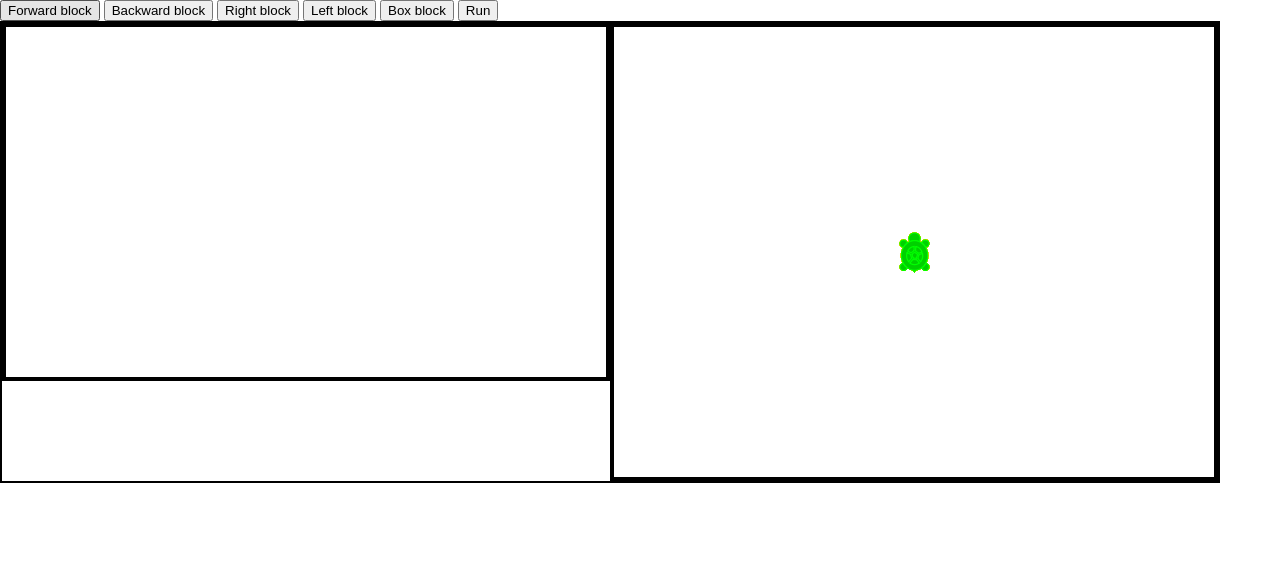
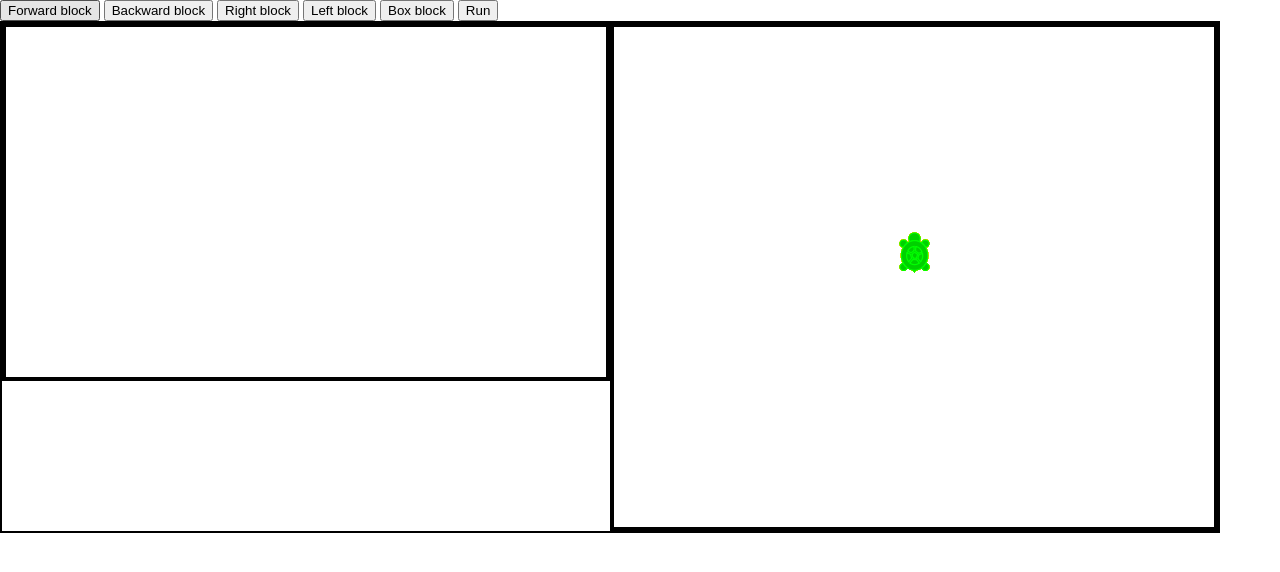
Before and after one commit to jrg96/turtlejs, a plain HTML site: page mini-TA.html in a window 1280 px wide. Drawn offline with Linux system fonts and the light colour scheme.

Commit message:
Stages Objects

```diff
--- a/mini-TA.html
+++ b/mini-TA.html
@@ -20,9 +20,9 @@
               dock_descriptor.add_upper_dock([17, 1]);
               dock_descriptor.add_lower_dock([17, 43]);
               dock_descriptor.add_param_dock([115, 25]);
-              var sprit = new Sprite('block_res/basic1arg.svg', layer, true);
+              var sprit = new Sprite('block_res/basic1arg.svg', block_stage.layer, true);
               sprit.set_label('Forward', 5, 13, 19, 'Calibri', 'black');
-              var block1 = new TurtleBlock(sprit, layer, dock_descriptor, forward_block, null, [turtle, draw_tracker, null]);
+              var block1 = new TurtleBlock(sprit, block_stage.layer, dock_descriptor, forward_block, null, [draw_stage.turtle, draw_stage.draw_tracker, null]);
               block1.params[2] = block1;
               block_tracker.add_block(block1);
               block1.block_id = block_tracker.get_next_id();
@@ -32,9 +32,9 @@
               dock_descriptor.add_upper_dock([17, 1]);
               dock_descriptor.add_lower_dock([17, 43]);
               dock_descriptor.add_param_dock([115, 25]);
-              var sprit2 = new Sprite('block_res/basic1arg.svg', layer, true);
+              var sprit2 = new Sprite('block_res/basic1arg.svg', block_stage.layer, true);
               sprit2.set_label('Backward', 5, 13, 19, 'Calibri', 'black');
-              var block2 = new TurtleBlock(sprit2, layer, dock_descriptor, backward_block, null, [turtle, draw_tracker, null]);
+              var block2 = new TurtleBlock(sprit2, block_stage.layer, dock_descriptor, backward_block, null, [draw_stage.turtle, draw_stage.draw_tracker, null]);
               block2.params[2] = block2;
               block_tracker.add_block(block2);
               block2.block_id = block_tracker.get_next_id();
@@ -44,9 +44,9 @@
               dock_descriptor.add_upper_dock([17, 1]);
               dock_descriptor.add_lower_dock([17, 43]);
               dock_descriptor.add_param_dock([115, 25]);
-              var sprit3 = new Sprite('block_res/basic1arg.svg', layer, true);
+              var sprit3 = new Sprite('block_res/basic1arg.svg', block_stage.layer, true);
               sprit3.set_label('Right', 5, 13, 19, 'Calibri', 'black');
-              var block3 = new TurtleBlock(sprit3, layer, dock_descriptor, right_block, null, [turtle, draw_tracker, null]);
+              var block3 = new TurtleBlock(sprit3, block_stage.layer, dock_descriptor, right_block, null, [draw_stage.turtle, draw_stage.draw_tracker, null]);
               block3.params[2] = block3;
               block_tracker.add_block(block3);
               block3.block_id = block_tracker.get_next_id();
@@ -56,9 +56,9 @@
               dock_descriptor.add_upper_dock([17, 1]);
               dock_descriptor.add_lower_dock([17, 43]);
               dock_descriptor.add_param_dock([115, 25]);
-              var sprit4 = new Sprite('block_res/basic1arg.svg', layer, true);
+              var sprit4 = new Sprite('block_res/basic1arg.svg', block_stage.layer, true);
               sprit4.set_label('Left', 5, 13, 19, 'Calibri', 'black');
-              var block4 = new TurtleBlock(sprit4, layer, dock_descriptor, left_block, null, [turtle, draw_tracker, null]);
+              var block4 = new TurtleBlock(sprit4, block_stage.layer, dock_descriptor, left_block, null, [draw_stage.turtle, draw_stage.draw_tracker, null]);
               block4.params[2] = block4;
               block_tracker.add_block(block4);
               block4.block_id = block_tracker.get_next_id();
@@ -66,9 +66,9 @@
           $("#boxbtn").click(function(){
               var dock_descriptor = new DockDescriptor();
               dock_descriptor.add_param_dock([17, 25]);
-              var sprit4 = new Sprite('block_res/box.svg', layer, true);
+              var sprit4 = new Sprite('block_res/box.svg', block_stage.layer, true);
               sprit4.set_label('100', 25, 13, 19, 'Calibri', 'black');
-              var block4 = new TurtleBlock(sprit4, layer, dock_descriptor, text_block, get_number, [turtle, draw_tracker, null]);
+              var block4 = new TurtleBlock(sprit4, block_stage.layer, dock_descriptor, text_block, get_number, [draw_stage.turtle, draw_stage.draw_tracker, null]);
               block4.params[2] = block4;
               block_tracker.add_block(block4);
               block4.block_id = block_tracker.get_next_id();
@@ -97,35 +97,14 @@
     <script src="ta_lib/blocktracker.js"></script>
     <script src="ta_lib/drawtracker.js"></script>
     <script src="ta_lib/dockdescriptor.js"></script>
+    <script src="ta_lib/palettecontainer.js"></script>
+    <script src="ta_lib/drawstage.js"></script>
+    <script src="ta_lib/blockstage.js"></script>
 
     <script defer="defer">
       var block_tracker = new BlockTracker();
-
-      var stage = new Kinetic.Stage({
-        container: 'container',
-        width: 600,
-        height: 350
-      });
-      var layer = new Kinetic.Layer();
-      var anim = new Kinetic.Animation(function(frame) {}, layer);
-      stage.add(layer);
-      anim.start();
-
-
-
-      var stage2 = new Kinetic.Stage({
-        container: 'container2',
-        width: 600,
-        height: 450
-      });
-
-      var layer2 = new Kinetic.Layer();
-      var anim2 = new Kinetic.Animation(function(frame) {}, layer2);
-      stage2.add(layer2);
-      anim2.start();
-      var turtle = new Turtle([300, 225], layer2);
-
-      var draw_tracker = new DrawTracker(layer2, turtle);
+      var block_stage = new BlockStage('container', 600, 350);
+      var draw_stage = new DrawStage('container2', 600, 500);
     </script>
   </body>
 </html>
--- /dev/null
+++ b/ta_lib/blockstage.js
@@ -0,0 +1,24 @@
+function BlockStage(container, width, height){
+    this.container = container;
+    this.width = width;
+    this.height = height;
+    this.stage = null;
+    this.layer = null;
+    this.anim = null;
+    this.init_stage();
+}
+
+BlockStage.prototype = {
+    constructor: BlockStage,
+    init_stage: function(){
+        this.stage = new Kinetic.Stage({
+            container: this.container,
+            width: this.width,
+            height: this.height
+        });
+        this.layer = new Kinetic.Layer();
+        this.stage.add(this.layer);
+        this.anim = new Kinetic.Animation(function(frame) {}, this.layer);
+        this.anim.start();
+    }
+}
--- /dev/null
+++ b/ta_lib/drawstage.js
@@ -0,0 +1,28 @@
+function DrawStage(container, width, height){
+    this.container = container;
+    this.width = width;
+    this.height = height;
+    this.stage = null;
+    this.layer = null;
+    this.anim = null;
+    this.turtle = null;
+    this.draw_tracker = null;
+    this.init_stage();
+}
+
+DrawStage.prototype = {
+    constructor: DrawStage,
+    init_stage: function(){
+        this.stage = new Kinetic.Stage({
+            container: this.container,
+            width: this.width,
+            height: this.height
+        });
+        this.layer = new Kinetic.Layer();
+        this.stage.add(this.layer);
+        this.anim = new Kinetic.Animation(function(frame) {}, this.layer);
+        this.anim.start();
+        this.turtle = new Turtle([300, 225], this.layer);
+        this.draw_tracker = new DrawTracker(this.layer, this.turtle);
+    }
+}
```
